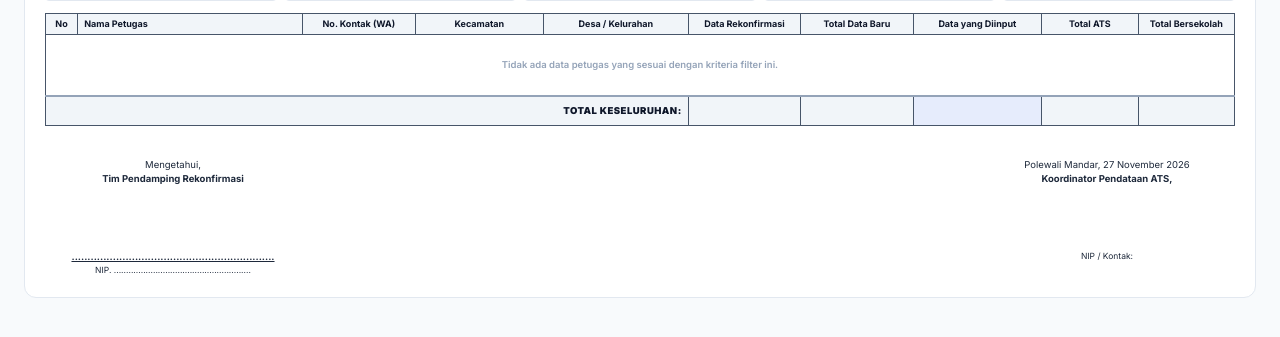
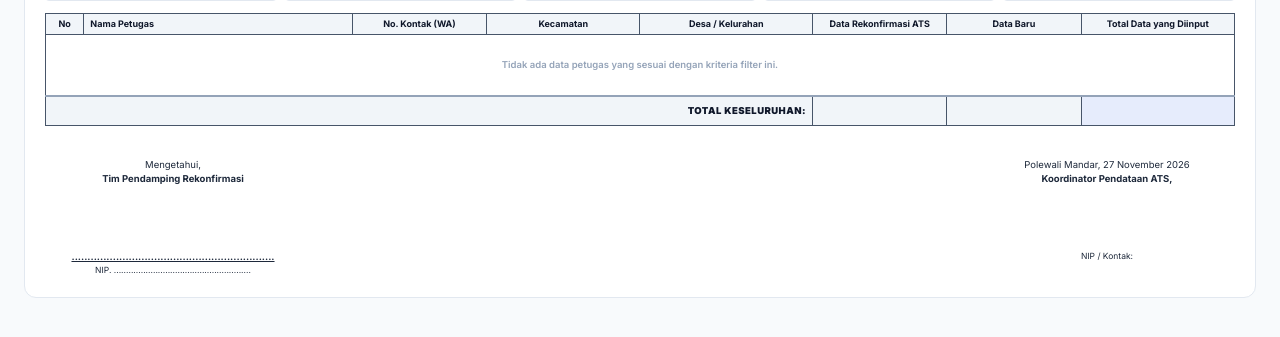
Before and after one commit to 90fathur/ats, a CodeIgniter 4 app: the page made by app/Views/ats/print_kinerja.php in a window 1280 px wide. Shown: the part 273-610 px from the top of the page. Run offline with PHP 8.4 and a stand-in for CodeIgniter, Linux system fonts and the light colour scheme; the template is opened without the code that fills it, so the values that code supplies are empty; some libraries are stand-ins or nearby versions.

Commit message:
sync: sinkronisasi penyesuaian kolom tabel kinerja petugas (Data Rekonfirmasi ATS, Data Baru, Total Data yang Diinput)

```diff
--- a/app/Views/ats/print_kinerja.php
+++ b/app/Views/ats/print_kinerja.php
@@ -1,5 +1,6 @@
 <!DOCTYPE html>
 <html lang="id">
+
 <head>
     <meta charset="UTF-8">
     <meta name="viewport" content="width=device-width, initial-scale=1.0">
@@ -8,24 +9,82 @@
     <link href="https://fonts.googleapis.com/css2?family=Inter:wght@400;500;600;700;800;900&family=JetBrains+Mono:wght@400;600;700&display=swap" rel="stylesheet">
     <link rel="stylesheet" href="https://cdnjs.cloudflare.com/ajax/libs/font-awesome/6.5.1/css/all.min.css">
     <style>
-        body { font-family: 'Inter', sans-serif; font-size: 9.5px; background: #f8fafc; color: #0f172a; }
-        .font-mono { font-family: 'JetBrains Mono', monospace; }
-        table { border-collapse: collapse; width: 100%; }
-        th, td { border: 1px solid #475569; padding: 4.5px 6px; line-height: 1.25; }
-        th { background-color: #f1f5f9; text-align: center; vertical-align: middle; font-weight: 700; color: #0f172a; font-size: 9px; }
-        tr { page-break-inside: avoid; break-inside: avoid; }
-        thead { display: table-header-group; }
-        tfoot { display: table-footer-group; }
+        body {
+            font-family: 'Inter', sans-serif;
+            font-size: 9.5px;
+            background: #f8fafc;
+            color: #0f172a;
+        }
+
+        .font-mono {
+            font-family: 'JetBrains Mono', monospace;
+        }
+
+        table {
+            border-collapse: collapse;
+            width: 100%;
+        }
+
+        th,
+        td {
+            border: 1px solid #475569;
+            padding: 4.5px 6px;
+            line-height: 1.25;
+        }
+
+        th {
+            background-color: #f1f5f9;
+            text-align: center;
+            vertical-align: middle;
+            font-weight: 700;
+            color: #0f172a;
+            font-size: 9px;
+        }
+
+        tr {
+            page-break-inside: avoid;
+            break-inside: avoid;
+        }
+
+        thead {
+            display: table-header-group;
+        }
+
+        tfoot {
+            display: table-footer-group;
+        }
 
         @media print {
-            body { background: #fff; padding: 0; color: #000; }
-            th, td { border: 1px solid #000 !important; }
-            th { background-color: #e2e8f0 !important; color: #000 !important; -webkit-print-color-adjust: exact; print-color-adjust: exact; }
-            .no-print { display: none !important; }
-            @page { size: landscape; margin: 8mm; }
+            body {
+                background: #fff;
+                padding: 0;
+                color: #000;
+            }
+
+            th,
+            td {
+                border: 1px solid #000 !important;
+            }
+
+            th {
+                background-color: #e2e8f0 !important;
+                color: #000 !important;
+                -webkit-print-color-adjust: exact;
+                print-color-adjust: exact;
+            }
+
+            .no-print {
+                display: none !important;
+            }
+
+            @page {
+                size: landscape;
+                margin: 8mm;
+            }
         }
     </style>
 </head>
+
 <body class="p-3 md:p-6">
 
     <!-- Action Bar (Hanya tampil di monitor) -->
@@ -116,17 +175,16 @@
                         <th class="w-28">No. Kontak (WA)</th>
                         <th class="w-32">Kecamatan</th>
                         <th class="w-36">Desa / Kelurahan</th>
-                        <th class="w-28">Data Rekonfirmasi</th>
-                        <th class="w-28">Total Data Baru</th>
-                        <th class="w-32">Data yang Diinput</th>
-                        <th class="w-24">Total ATS</th>
-                        <th class="w-24">Total Bersekolah</th>
+                        <th class="w-28">Data Rekonfirmasi ATS</th>
+                        <th class="w-28">Data Baru</th>
+                        <th class="w-32">Total Data yang Diinput</th>
+
                     </tr>
                 </thead>
                 <tbody>
                     <?php if (empty($data)): ?>
                         <tr>
-                            <td colspan="10" class="text-center py-6 text-slate-400 font-semibold">
+                            <td colspan="8" class="text-center py-6 text-slate-400 font-semibold">
                                 Tidak ada data petugas yang sesuai dengan kriteria filter ini.
                             </td>
                         </tr>
@@ -145,8 +203,7 @@
                                 <td class="font-bold text-blue-700 text-center font-mono"><?= esc($p['rekonfirmasi_input']) ?></td>
                                 <td class="font-semibold text-amber-700 text-center font-mono"><?= esc($p['data_baru_input']) ?></td>
                                 <td class="font-black text-indigo-900 text-center font-mono bg-indigo-50/40"><?= esc($p['total_input']) ?></td>
-                            <td class="text-center font-mono text-rose-600 font-semibold"><?= esc($p['total_ats']) ?></td>
-                            <td class="text-center font-mono text-emerald-600 font-semibold"><?= esc($p['total_sekolah']) ?></td>
+
                             </tr>
                         <?php endforeach; ?>
                     <?php endif; ?>
@@ -157,8 +214,6 @@
                         <td class="text-center font-black text-blue-700 font-mono"><?= esc($summary['rekonfirmasi']) ?></td>
                         <td class="text-center font-black text-amber-700 font-mono"><?= esc($summary['data_baru']) ?></td>
                         <td class="text-center font-black text-indigo-950 font-mono bg-indigo-100/60"><?= esc($summary['total_terinput']) ?></td>
-                        <td class="text-center font-bold font-mono text-rose-700"><?= esc($summary['total_ats']) ?></td>
-                        <td class="text-center font-bold font-mono text-emerald-700"><?= esc($summary['total_sekolah']) ?></td>
                     </tr>
                 </tfoot>
             </table>
@@ -184,4 +239,5 @@
 
     </div>
 </body>
+
 </html>
```
Also changed, not shown: app/Controllers/Ats.php (+21 -33 lines). Lines whose indentation alone changed are shown as unchanged.
